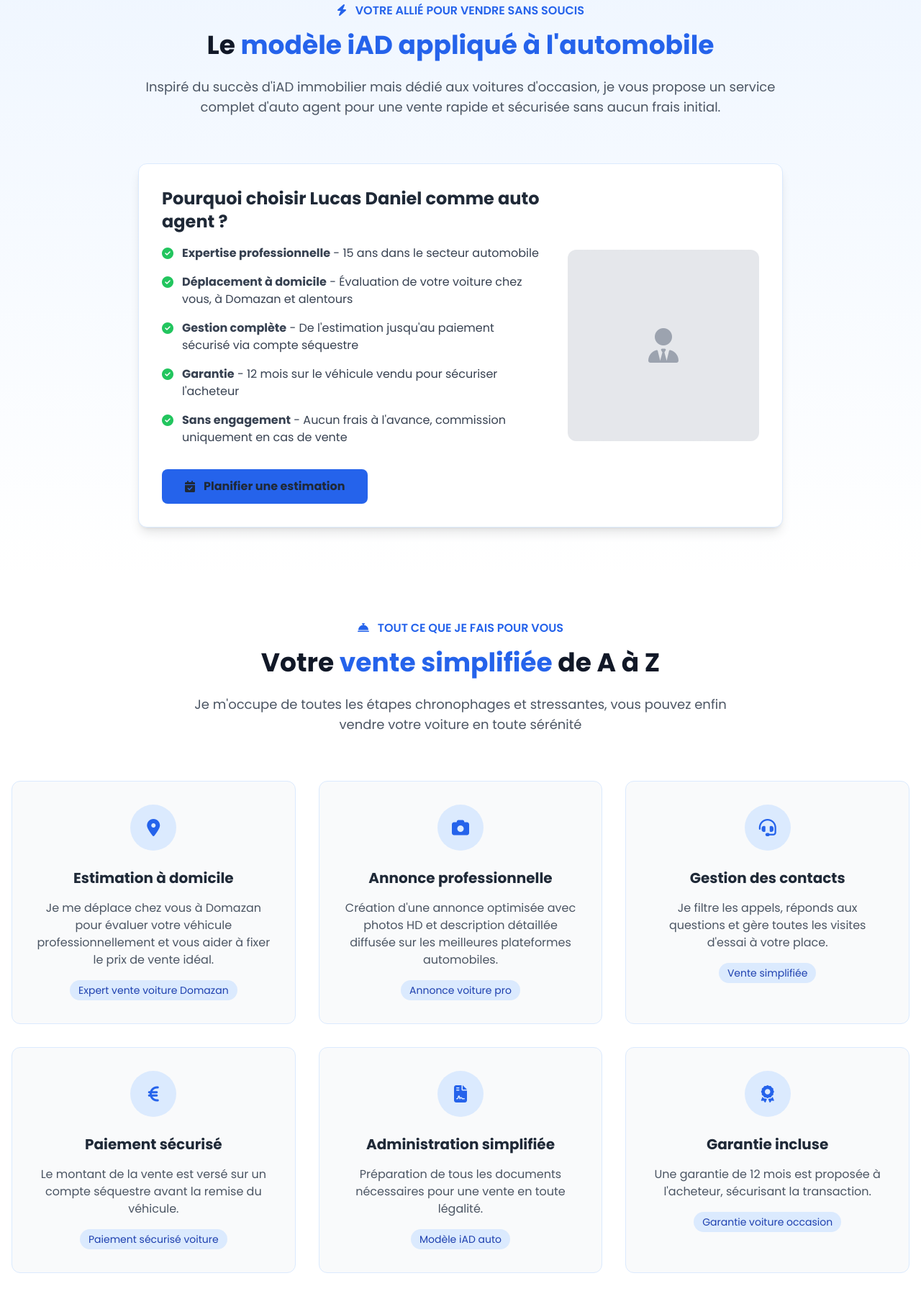
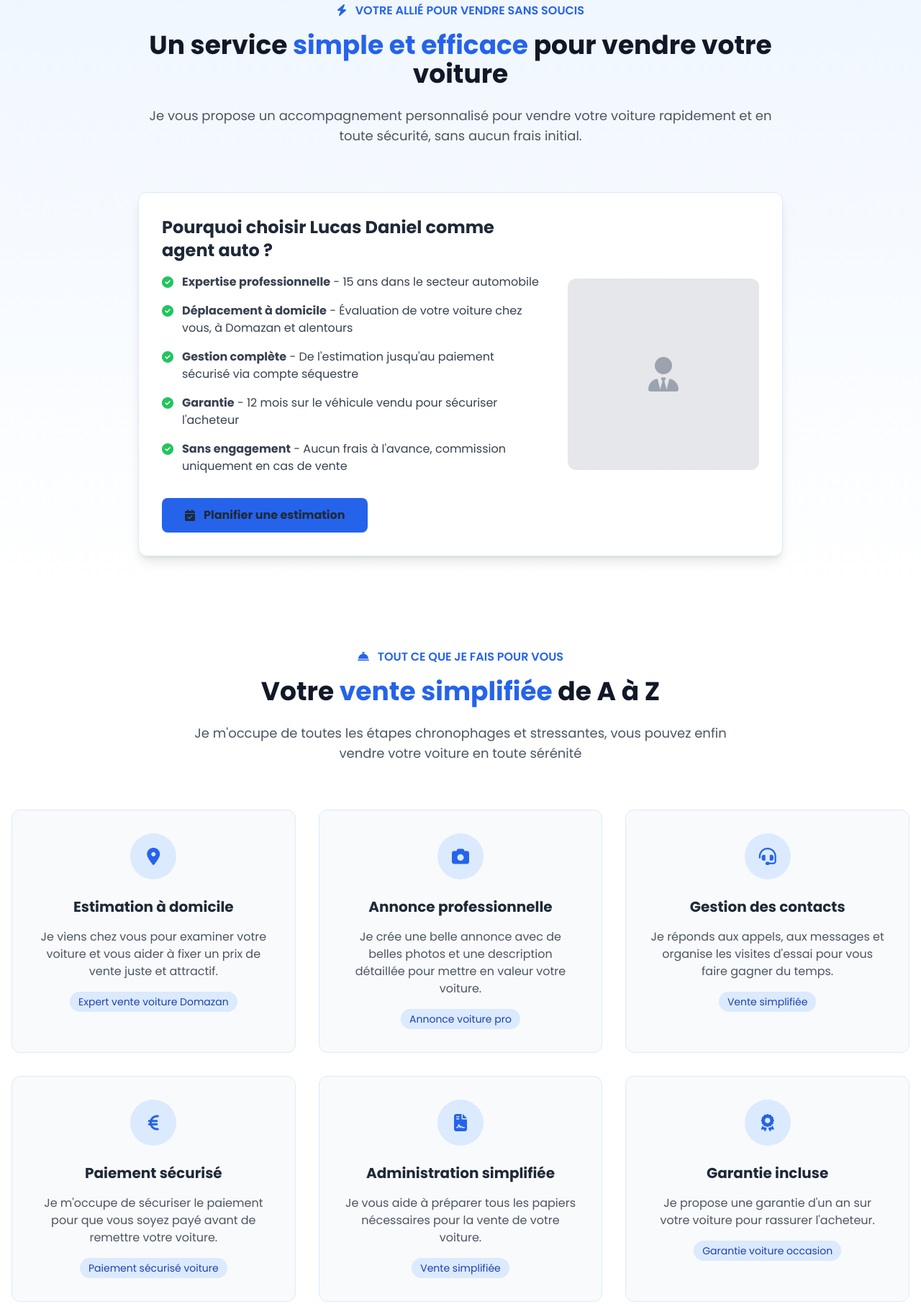
Before and after one commit to Simerca/LucasDaniel, a plain HTML site: page index.html in a window 1280 px wide. Shown: the part 829-2641 px from the top of the page at 72% size. Drawn offline with nearby package versions, Linux system fonts and the light colour scheme.

Commit message:
Update index.html to enhance content clarity and user engagement. Changed service descriptions for better understanding, updated the service title, and replaced an image for improved visual appeal.

```diff
--- a/index.html
+++ b/index.html
@@ -213,7 +213,7 @@
                         Nouveau service
                     </div>
                     <div class="bg-white p-5 rounded-xl shadow-2xl">
-                        <img src="https://images.unsplash.com/photo-1549399542-7e2f335a258b?ixlib=rb-4.0.3&ixid=M3wxMjA3fDB8MHxwaG90by1wYWdlfHx8fGVufDB8fHx8fA%3D%3D&auto=format&fit=crop&w=800&q=80" alt="Expert automobile Lucas Daniel" class="rounded-lg w-full">
+                        <img src="https://cdn.pixabay.com/photo/2017/03/27/14/56/auto-2179220_1280.jpg" alt="Expert automobile Lucas Daniel" class="rounded-lg w-full">
                     </div>
                     <div class="absolute -bottom-5 -left-5 bg-green-600 text-white py-3 px-5 rounded-lg shadow-lg guarantee-badge">
                         <div class="flex items-center">
@@ -235,14 +235,14 @@
             <div class="max-w-4xl mx-auto">
                 <div class="text-center mb-16">
                     <span class="text-blue-600 font-semibold"><i class="fas fa-bolt mr-2"></i> VOTRE ALLIÉ POUR VENDRE SANS SOUCIS</span>
-                    <h2 class="text-3xl md:text-4xl font-bold text-gray-900 mt-4 mb-6">Le <span class="text-blue-600">modèle iAD appliqué à l'automobile</span></h2>
-                    <p class="text-lg text-gray-600">Inspiré du succès d'iAD immobilier mais dédié aux voitures d'occasion, je vous propose un service complet d'auto agent pour une vente rapide et sécurisée sans aucun frais initial.</p>
+                    <h2 class="text-3xl md:text-4xl font-bold text-gray-900 mt-4 mb-6">Un service <span class="text-blue-600">simple et efficace</span> pour vendre votre voiture</h2>
+                    <p class="text-lg text-gray-600">Je vous propose un accompagnement personnalisé pour vendre votre voiture rapidement et en toute sécurité, sans aucun frais initial.</p>
                 </div>
 
                 <div class="bg-white rounded-xl shadow-lg p-8 border border-blue-100">
                     <div class="flex flex-col md:flex-row items-center gap-8">
                         <div class="md:w-2/3">
-                            <h3 class="text-2xl font-bold mb-4">Pourquoi choisir Lucas Daniel comme auto agent ?</h3>
+                            <h3 class="text-2xl font-bold mb-4">Pourquoi choisir Lucas Daniel comme agent auto ?</h3>
                             <ul class="space-y-4 text-gray-700">
                                 <li class="flex items-start">
                                     <i class="fas fa-check-circle text-green-500 mt-1 mr-3"></i>
@@ -297,7 +297,7 @@
                         <i class="fas fa-map-marker-alt text-blue-600 text-2xl"></i>
                     </div>
                     <h3 class="text-xl font-bold mb-4 text-center">Estimation à domicile</h3>
-                    <p class="text-gray-600 text-center">Je me déplace chez vous à Domazan pour évaluer votre véhicule professionnellement et vous aider à fixer le prix de vente idéal.</p>
+                    <p class="text-gray-600 text-center">Je viens chez vous pour examiner votre voiture et vous aider à fixer un prix de vente juste et attractif.</p>
                     <div class="mt-4 text-center">
                         <span class="inline-block bg-blue-100 text-blue-800 px-3 py-1 rounded-full text-sm">Expert vente voiture Domazan</span>
                     </div>
@@ -308,7 +308,7 @@
                         <i class="fas fa-camera text-blue-600 text-2xl"></i>
                     </div>
                     <h3 class="text-xl font-bold mb-4 text-center">Annonce professionnelle</h3>
-                    <p class="text-gray-600 text-center">Création d'une annonce optimisée avec photos HD et description détaillée diffusée sur les meilleures plateformes automobiles.</p>
+                    <p class="text-gray-600 text-center">Je crée une belle annonce avec de belles photos et une description détaillée pour mettre en valeur votre voiture.</p>
                     <div class="mt-4 text-center">
                         <span class="inline-block bg-blue-100 text-blue-800 px-3 py-1 rounded-full text-sm">Annonce voiture pro</span>
                     </div>
@@ -319,7 +319,7 @@
                         <i class="fas fa-headset text-blue-600 text-2xl"></i>
                     </div>
                     <h3 class="text-xl font-bold mb-4 text-center">Gestion des contacts</h3>
-                    <p class="text-gray-600 text-center">Je filtre les appels, réponds aux questions et gère toutes les visites d'essai à votre place.</p>
+                    <p class="text-gray-600 text-center">Je réponds aux appels, aux messages et organise les visites d'essai pour vous faire gagner du temps.</p>
                     <div class="mt-4 text-center">
                         <span class="inline-block bg-blue-100 text-blue-800 px-3 py-1 rounded-full text-sm">Vente simplifiée</span>
                     </div>
@@ -330,7 +330,7 @@
                         <i class="fas fa-euro-sign text-blue-600 text-2xl"></i>
                     </div>
                     <h3 class="text-xl font-bold mb-4 text-center">Paiement sécurisé</h3>
-                    <p class="text-gray-600 text-center">Le montant de la vente est versé sur un compte séquestre avant la remise du véhicule.</p>
+                    <p class="text-gray-600 text-center">Je m'occupe de sécuriser le paiement pour que vous soyez payé avant de remettre votre voiture.</p>
                     <div class="mt-4 text-center">
                         <span class="inline-block bg-blue-100 text-blue-800 px-3 py-1 rounded-full text-sm">Paiement sécurisé voiture</span>
                     </div>
@@ -341,9 +341,9 @@
                         <i class="fas fa-file-contract text-blue-600 text-2xl"></i>
                     </div>
                     <h3 class="text-xl font-bold mb-4 text-center">Administration simplifiée</h3>
-                    <p class="text-gray-600 text-center">Préparation de tous les documents nécessaires pour une vente en toute légalité.</p>
+                    <p class="text-gray-600 text-center">Je vous aide à préparer tous les papiers nécessaires pour la vente de votre voiture.</p>
                     <div class="mt-4 text-center">
-                        <span class="inline-block bg-blue-100 text-blue-800 px-3 py-1 rounded-full text-sm">Modèle iAD auto</span>
+                        <span class="inline-block bg-blue-100 text-blue-800 px-3 py-1 rounded-full text-sm">Vente simplifiée</span>
                     </div>
                 </div>
 
@@ -352,7 +352,7 @@
                         <i class="fas fa-award text-blue-600 text-2xl"></i>
                     </div>
                     <h3 class="text-xl font-bold mb-4 text-center">Garantie incluse</h3>
-                    <p class="text-gray-600 text-center">Une garantie de 12 mois est proposée à l'acheteur, sécurisant la transaction.</p>
+                    <p class="text-gray-600 text-center">Je propose une garantie d'un an sur votre voiture pour rassurer l'acheteur.</p>
                     <div class="mt-4 text-center">
                         <span class="inline-block bg-blue-100 text-blue-800 px-3 py-1 rounded-full text-sm">Garantie voiture occasion</span>
                     </div>
@@ -415,7 +415,7 @@
                 <div class="flex flex-col md:flex-row items-center gap-8">
                     <div class="md:w-2/3">
                         <h3 class="text-2xl font-bold mb-4">Économisez temps et énergie !</h3>
-                        <p class="mb-6">La vente d'un véhicule par un particulier prend en moyenne plus de 3 semaines avec de nombreuses sollicitations. Avec mon service d'auto agent, profitez d'une vente rapide (délai moyen de 10 jours) sans perdre de temps en gestion et négociations.</p>
+                        <p class="mb-6">Vendre sa voiture soi-même prend beaucoup de temps et d'énergie. Avec mon accompagnement, votre voiture sera vendue en moyenne en 10 jours, sans que vous ayez à gérer les appels et les visites.</p>
                         <div class="flex items-center">
                             <div class="text-3xl font-bold mr-4">
                                 3x
@@ -637,7 +637,7 @@
         <div class="container mx-auto px-4 max-w-4xl">
             <div class="text-center mb-16">
                 <span class="text-blue-600 font-semibold"><i class="fas fa-question-circle mr-2"></i> QUESTIONS FRÉQUENTES</span>
-                <h2 class="text-3xl md:text-4xl font-bold text-gray-900 mt-4 mb-6">Tout savoir sur le service Auto Agent</h2>
+                <h2 class="text-3xl md:text-4xl font-bold text-gray-900 mt-4 mb-6">Tout savoir sur mon service d'accompagnement</h2>
             </div>
 
             <div class="space-y-4">
@@ -647,7 +647,7 @@
                         <i class="fas fa-plus text-blue-600"></i>
                     </button>
                     <div class="px-6 pb-6 hidden">
-                        <p class="text-gray-700">Mon service est gratuit sans engagement. Aucun frais n'est demandé à l'avance. Une commission est prélevée uniquement en cas de vente réussie de votre véhicule. Cette commission est transparente et vous sera communiquée lors de l'estimation initiale.</p>
+                        <p class="text-gray-700">Mon service est entièrement gratuit sans engagement. Aucun frais n'est demandé à l'avance. Je ne suis rémunéré que si votre voiture est vendue. Le montant de mes honoraires vous sera communiqué lors de notre premier rendez-vous.</p>
                     </div>
                 </div>
 
@@ -657,7 +657,7 @@
                         <i class="fas fa-plus text-blue-600"></i>
                     </button>
                     <div class="px-6 pb-6 hidden">
-                        <p class="text-gray-700">Tous les véhicules vendus par mon intermédiaire bénéficient d'une garantie de 12 mois sur les éléments mécaniques principaux (moteur, transmission, etc.). Cette garantie, fournie par un de mes partenaires spécialisés, est un atout majeur pour rassurer l'acheteur et valoriser votre véhicule.</p>
+                        <p class="text-gray-700">Tous les véhicules vendus bénéficient d'une garantie d'un an sur les pièces principales (moteur, boîte de vitesse, etc.). Cette garantie rassure l'acheteur et vous aide à vendre votre voiture plus facilement.</p>
                     </div>
                 </div>
 
@@ -667,7 +667,7 @@
                         <i class="fas fa-plus text-blue-600"></i>
                     </button>
                     <div class="px-6 pb-6 hidden">
-                        <p class="text-gray-700">Le montant de la vente est versé sur un compte séquestre avant la remise du véhicule. Vous êtes ainsi certain d'être payé avant de transférer la propriété de votre voiture. L'acheteur quant à lui sait que le montant est bloqué et ne sera débloqué qu'après réception du véhicule.</p>
+                        <p class="text-gray-700">Pour votre sécurité et celle de l'acheteur, le montant de la vente est placé sur un compte spécial avant la remise du véhicule. Vous êtes ainsi certain d'être payé avant de remettre votre voiture. L'acheteur est également rassuré car il sait que l'argent est disponible et ne sera débloqué qu'après réception du véhicule.</p>
                     </div>
                 </div>
 
@@ -687,7 +687,7 @@
                         <i class="fas fa-plus text-blue-600"></i>
                     </button>
                     <div class="px-6 pb-6 hidden">
-                        <p class="text-gray-700">Après une période définie ensemble (généralement 1 mois), si votre véhicule ne trouve pas acheteur au prix estimé, nous réévaluons la stratégie de vente ensemble. Vous n'aurez aucun frais à payer dans ce cas, mon service étant rémunéré uniquement sur vente effective.</p>
+                        <p class="text-gray-700">Si votre voiture ne trouve pas d'acheteur après un mois, nous réfléchirons ensemble à la meilleure façon de la vendre. Vous n'aurez rien à payer, car je ne suis rémunéré que si votre voiture est vendue.</p>
                     </div>
                 </div>
             </div>
```
